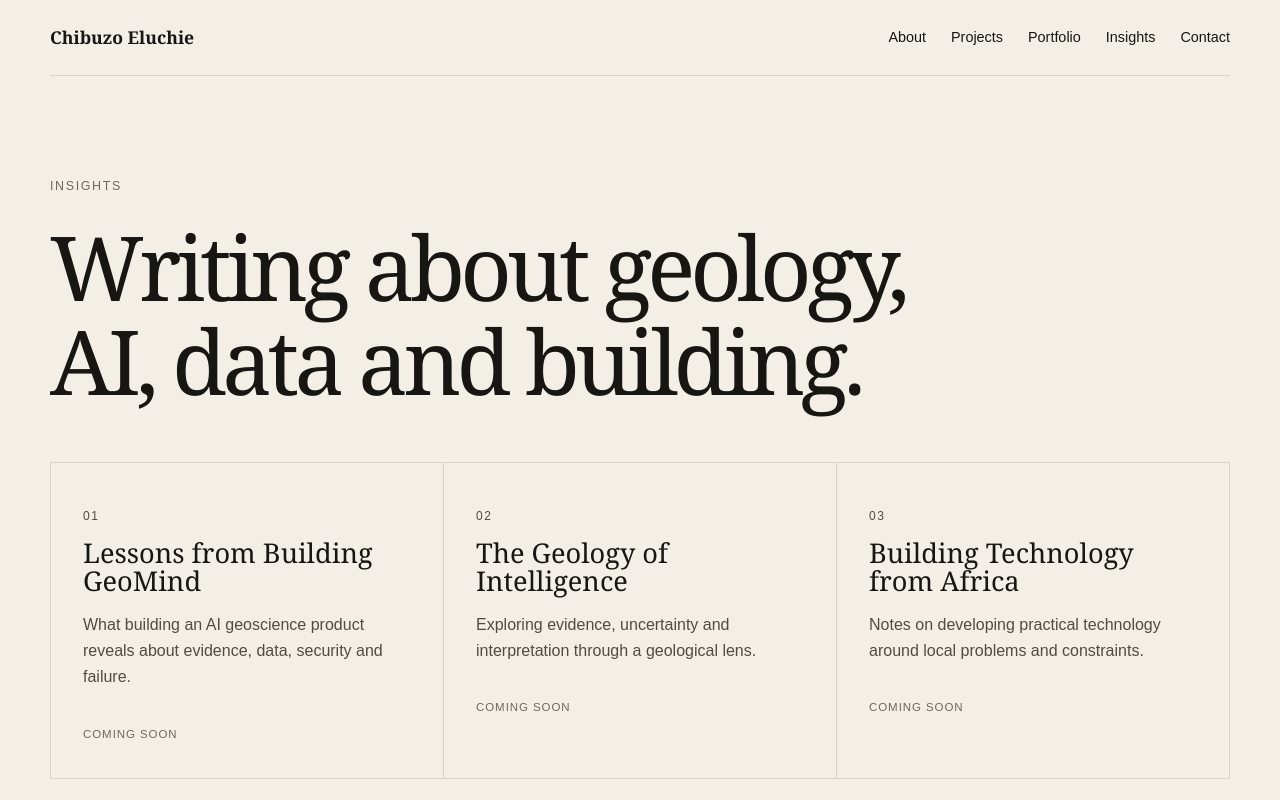
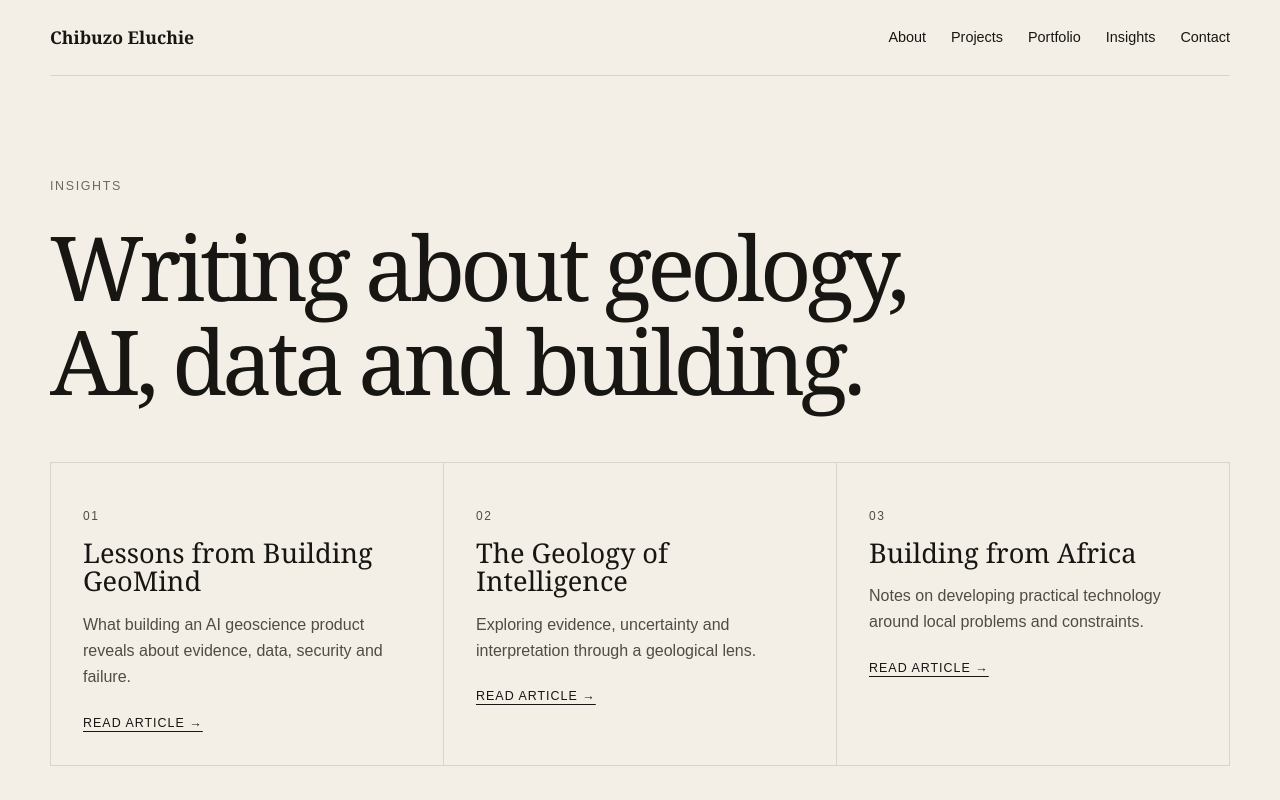
Before and after one commit to eluchiejustice-tech/sb1-gsxehyek, a Next.js app: page /insights in a window 1280 px wide. Shown: the top 800 px of the page. Built offline with nearby package versions, Linux system fonts and the light colour scheme.

Commit message:
Make Insights cards link to articles

```diff
--- a/app/insights/page.jsx
+++ b/app/insights/page.jsx
@@ -1,6 +1,15 @@
+import Link from "next/link";
 import SiteHeader from "../components/SiteHeader";
 import SiteFooter from "../components/SiteFooter";
 
-const posts=[["Lessons from Building GeoMind","What building an AI geoscience product reveals about evidence, data, security and failure."],["The Geology of Intelligence","Exploring evidence, uncertainty and interpretation through a geological lens."],["Building Technology from Africa","Notes on developing practical technology around local problems and constraints."]];
+const posts=[
+  ["Lessons from Building GeoMind","What building an AI geoscience product reveals about evidence, data, security and failure.","/insights/lessons-from-building-geomind"],
+  ["The Geology of Intelligence","Exploring evidence, uncertainty and interpretation through a geological lens.","/insights/the-geology-of-intelligence"],
+  ["Building from Africa","Notes on developing practical technology around local problems and constraints.","/insights/building-from-africa"]
+];
+
 export const metadata={title:"Insights",description:"Writing by Chibuzo Eluchie about geology, AI, data and building technology."};
-export default function Insights(){return <main className="inner-page"><SiteHeader/><section className="section"><div className="container"><p className="eyebrow">Insights</p><h1 className="page-title">Writing about geology, AI, data and building.</h1><div className="grid">{posts.map(([title,description],i)=><article className="card" key={title}><p className="card-index">0{i+1}</p><h2>{title}</h2><p>{description}</p><span className="coming-soon">Coming soon</span></article>)}</div></div></section><SiteFooter/></main>}
+
+export default function Insights(){
+  return <main className="inner-page"><SiteHeader/><section className="section"><div className="container"><p className="eyebrow">Insights</p><h1 className="page-title">Writing about geology, AI, data and building.</h1><div className="grid">{posts.map(([title,description,href],i)=><Link className="card insight-card" href={href} key={title}><p className="card-index">0{i+1}</p><h2>{title}</h2><p>{description}</p><span className="project-link">Read article →</span></Link>)}</div></div></section><SiteFooter/></main>
+}
```
